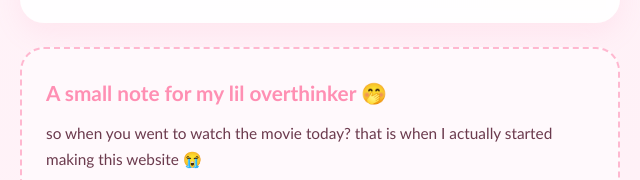
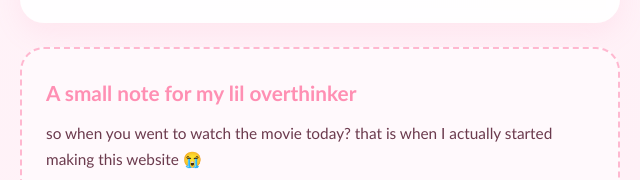
Before and after one commit to Razershub/FOURTH, a plain HTML site: page index.html in a window 1280 px wide. Shown: the part 1560-1740 px from the top of the page, 320-960 px from the left. Drawn offline with Linux system fonts and the light colour scheme.

Commit message:
Remove emoji from note heading in index.html

```diff
--- a/index.html
+++ b/index.html
@@ -358,7 +358,7 @@
 
 
     <section class="card note">
-      <h2>A small note for my lil overthinker 🤭</h2>
+      <h2>A small note for my lil overthinker </h2>
 
       <p>
         so when you went to watch the movie today? that is when I
```
